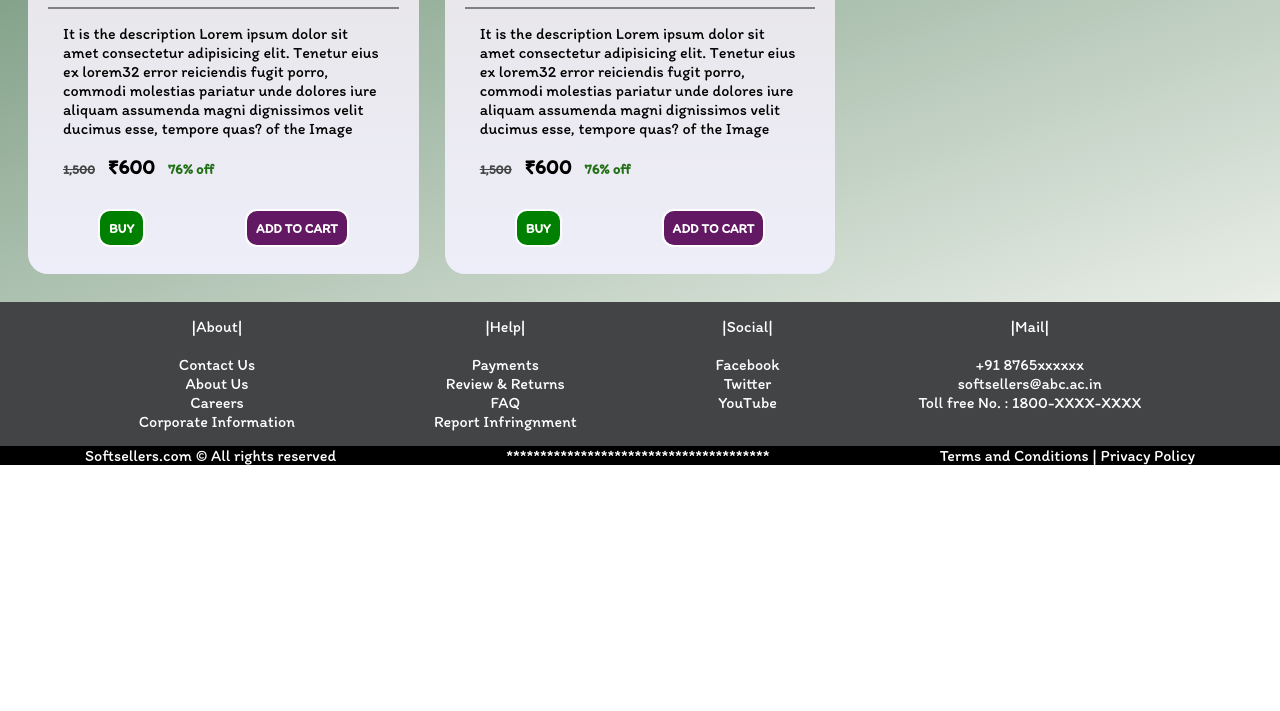
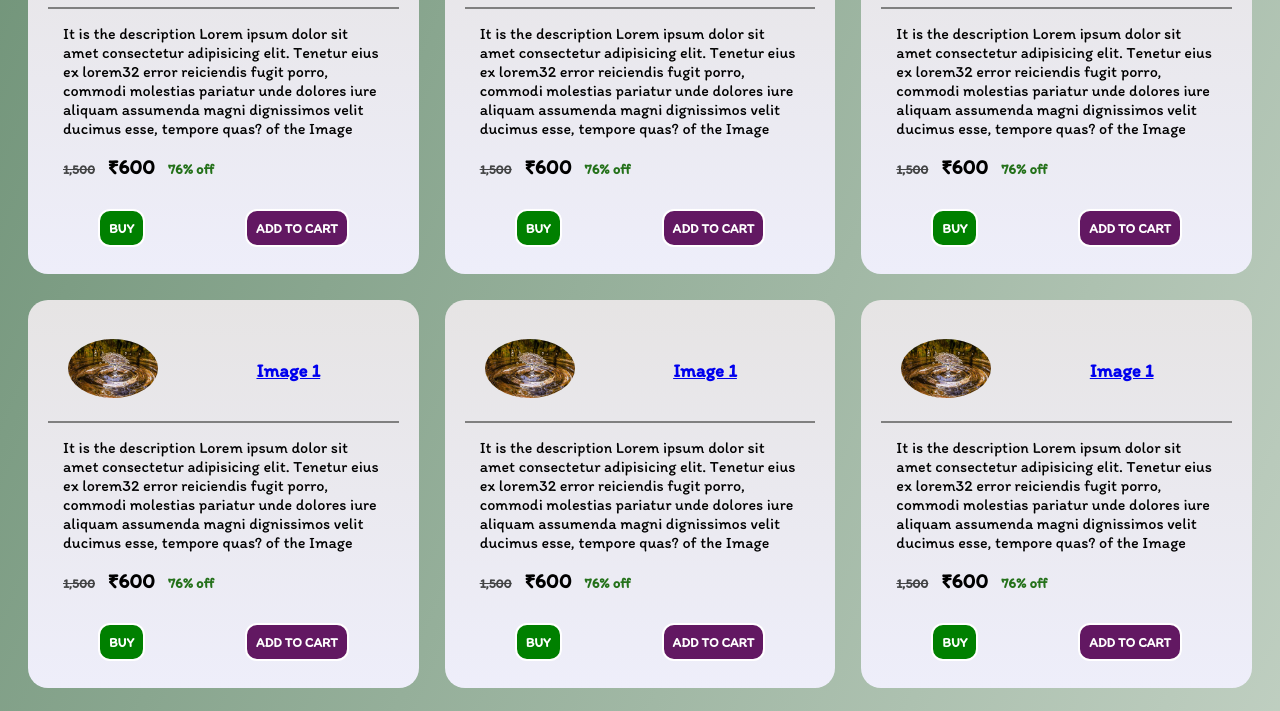
Before and after one commit to anil1108/SoftSellers.com-Frontend-, a plain HTML site: page homepage.html in a window 1280 px wide. Shown: the part 290-1001 px from the top of the page. Before the commit the page ends 800 px from the top, so only its background shows below. Drawn offline with Linux system fonts and the light colour scheme.

Commit message:
second commit

```diff
--- a/CSS/add_to_cart.css
+++ b/CSS/add_to_cart.css
@@ -3,8 +3,8 @@
     padding: 0;
     margin: 0;
     /* font-family: 'Hind Siliguri', sans-serif; */
-    font-family: 'Abel', sans-serif;
-    /* font-family:'Itim', cursive; */
+    /* font-family: 'Abel', sans-serif; */
+    font-family:'Itim', cursive;
 
 }
 
--- a/homepage.html
+++ b/homepage.html
@@ -14,7 +14,7 @@
     <link rel="icon" class="title_logo" href="/logo/logo1.png" type="x-icon/image">
 </head>
 
-<body>
+<body onload="">
     <nav class="navbar">
         <div class="img_container">
             <img src="/images/logo1.png" alt="not_set">
@@ -28,7 +28,7 @@
             <li class="item"><a href="/login.html">Login/Signup</a></li>
             <li class="item"><a href="becomeA_Seller.html">Become a Seller</a></li>
             <li class="item"><a href="">More</a></li>
-            <li class="item"><a href=""><i class="fa-solid fa-cart-arrow-down"></i>Cart</a></li>
+            <li class="item"><a href="add_to_cart.html"><i class="fa-solid fa-cart-arrow-down"></i>Cart</a></li>
         </ul>
     </nav>
 
@@ -59,7 +59,7 @@
         </div>
     </header>
 
-    <section class="contents grid_container">
+    <section class="contents grid_container" id="sect_cont">
 
         <!--  <div class="items">
             <div class="product_header">
@@ -87,7 +87,8 @@
                 <button type="button" id="to_cart"><a href="add_to_cart.html"> ADD TO CART</a></button>
             </div>
         </div> -->
-        <div class="items">
+
+        <!-- <div class="items" id="item_block">
             <a href="product.html">
                 <div class="product_header">
                     <div class="img_container">
@@ -108,7 +109,7 @@
                     dolorum vero non possimus!</p>
             </div>
             <div class="item_price">
-                <label for="price" id = "price">1,500</label>
+                <label for="price" id="price">1,500</label>
                 <label for="d_price" id="d_price"><span>&#x20B9</span>600</label>
                 <label for="profit" id="profit">76% off</label>
             </div>
@@ -116,8 +117,8 @@
                 <button id="to_buy">BUY</button>
                 <button id="to_cart">ADD TO CART</button>
             </div>
-        </div>
-        <div class="items">
+        </div> -->
+        <!-- <div class="items" id="item_block">
             <a href="product.html">
                 <div class="product_header">
                     <div class="img_container">
@@ -138,157 +139,7 @@
                     dolorum vero non possimus!</p>
             </div>
             <div class="item_price">
-                <label for="price" id = price>1,500</label>
-                <label for="d_price" id="d_price"><span>&#x20B9</span>600</label>
-                <label for="profit" id="profit">76% off</label>
-            </div>
-            <div id="btns">
-                <button id="to_buy">BUY</button>
-                <button id="to_cart">ADD TO CART</button>
-            </div>
-        </div>
-        <!-- <div class="items">
-            <a href="">
-                <div class="product_header">
-                    <div class="img_container">
-                        <img src="/images/logo1.png" id="product_img" alt="Image not found">
-                    </div>
-                    <div class="product_name">
-                        <h3 id="product_title">Image 1
-                    </div>
-                    </h3>
-                </div>
-            </a>
-            <div id="product_description">
-                <p>It is the description Lorem ipsum dolor sit amet consectetur adipisicing elit. Tenetur eius ex
-                    lorem32 error reiciendis fugit porro, commodi molestias pariatur unde dolores iure aliquam assumenda
-                    magni dignissimos velit ducimus esse, tempore quas? of the Image Lorem, ipsum dolor
-                    sit amet consectetur adipisicing elit. Eum voluptatum, dolor
-                    autem atque ullam saepe dolores rem odit consequuntur minus cumque eaque, cum, dolore animi quidem
-                    dolorum vero non possimus!</p>
-            </div>
-            <div class="item_price">
-                <label for="price" id = price>1,500</label>
-                <label for="d_price" id="d_price"><span>&#x20B9</span>600</label>
-                <label for="profit" id="profit">76% off</label>
-            </div>
-            <div id="btns">
-                <button id="to_buy">BUY</button>
-                <button id="to_cart">ADD TO CART</button>
-            </div>
-        </div>
-        <div class="items">
-            <a href="">
-                <div class="product_header">
-                    <div class="img_container">
-                        <img src="/images/logo1.png" id="product_img" alt="Image not found">
-                    </div>
-                    <div class="product_name">
-                        <h3 id="product_title">Image 1
-                    </div>
-                    </h3>
-                </div>
-            </a>
-            <div id="product_description">
-                <p>It is the description Lorem ipsum dolor sit amet consectetur adipisicing elit. Tenetur eius ex
-                    lorem32 error reiciendis fugit porro, commodi molestias pariatur unde dolores iure aliquam assumenda
-                    magni dignissimos velit ducimus esse, tempore quas? of the Image Lorem, ipsum dolor
-                    sit amet consectetur adipisicing elit. Eum voluptatum, dolor
-                    autem atque ullam saepe dolores rem odit consequuntur minus cumque eaque, cum, dolore animi quidem
-                    dolorum vero non possimus!</p>
-            </div>
-            <div class="item_price">
-                <label for="price" id = price>1,500</label>
-                <label for="d_price" id="d_price"><span>&#x20B9</span>600</label>
-                <label for="profit" id="profit">76% off</label>
-            </div>
-            <div id="btns">
-                <button id="to_buy">BUY</button>
-                <button id="to_cart">ADD TO CART</button>
-            </div>
-        </div>
-        <div class="items">
-            <a href="">
-                <div class="product_header">
-                    <div class="img_container">
-                        <img src="/images/logo1.png" id="product_img" alt="Image not found">
-                    </div>
-                    <div class="product_name">
-                        <h3 id="product_title">Image 1
-                    </div>
-                    </h3>
-                </div>
-            </a>
-            <div id="product_description">
-                <p>It is the description Lorem ipsum dolor sit amet consectetur adipisicing elit. Tenetur eius ex
-                    lorem32 error reiciendis fugit porro, commodi molestias pariatur unde dolores iure aliquam assumenda
-                    magni dignissimos velit ducimus esse, tempore quas? of the Image Lorem, ipsum dolor
-                    sit amet consectetur adipisicing elit. Eum voluptatum, dolor
-                    autem atque ullam saepe dolores rem odit consequuntur minus cumque eaque, cum, dolore animi quidem
-                    dolorum vero non possimus!</p>
-            </div>
-            <div class="item_price">
-                <label for="price" id = price>1,500</label>
-                <label for="d_price" id="d_price"><span>&#x20B9</span>600</label>
-                <label for="profit" id="profit">76% off</label>
-            </div>
-            <div id="btns">
-                <button id="to_buy">BUY</button>
-                <button id="to_cart">ADD TO CART</button>
-            </div>
-        </div>
-        <div class="items">
-            <a href="">
-                <div class="product_header">
-                    <div class="img_container">
-                        <img src="/images/logo1.png" id="product_img" alt="Image not found">
-                    </div>
-                    <div class="product_name">
-                        <h3 id="product_title">Image 1
-                    </div>
-                    </h3>
-                </div>
-            </a>
-            <div id="product_description">
-                <p>It is the description Lorem ipsum dolor sit amet consectetur adipisicing elit. Tenetur eius ex
-                    lorem32 error reiciendis fugit porro, commodi molestias pariatur unde dolores iure aliquam assumenda
-                    magni dignissimos velit ducimus esse, tempore quas? of the Image Lorem, ipsum dolor
-                    sit amet consectetur adipisicing elit. Eum voluptatum, dolor
-                    autem atque ullam saepe dolores rem odit consequuntur minus cumque eaque, cum, dolore animi quidem
-                    dolorum vero non possimus!</p>
-            </div>
-            <div class="item_price">
-                <label for="price" id = price>1,500</label>
-                <label for="d_price" id="d_price"><span>&#x20B9</span>600</label>
-                <label for="profit" id="profit">76% off</label>
-            </div>
-            <div id="btns">
-                <button id="to_buy">BUY</button>
-                <button id="to_cart">ADD TO CART</button>
-            </div>
-        </div>
-        <div class="items">
-            <a href="">
-                <div class="product_header">
-                    <div class="img_container">
-                        <img src="/images/logo1.png" id="product_img" alt="Image not found">
-                    </div>
-                    <div class="product_name">
-                        <h3 id="product_title">Image 1
-                    </div>
-                    </h3>
-                </div>
-            </a>
-            <div id="product_description">
-                <p>It is the description Lorem ipsum dolor sit amet consectetur adipisicing elit. Tenetur eius ex
-                    lorem32 error reiciendis fugit porro, commodi molestias pariatur unde dolores iure aliquam assumenda
-                    magni dignissimos velit ducimus esse, tempore quas? of the Image Lorem, ipsum dolor
-                    sit amet consectetur adipisicing elit. Eum voluptatum, dolor
-                    autem atque ullam saepe dolores rem odit consequuntur minus cumque eaque, cum, dolore animi quidem
-                    dolorum vero non possimus!</p>
-            </div>
-            <div class="item_price">
-                <label for="price" id = price>1,500</label>
+                <label for="price" id=price>1,500</label>
                 <label for="d_price" id="d_price"><span>&#x20B9</span>600</label>
                 <label for="profit" id="profit">76% off</label>
             </div>
@@ -297,6 +148,7 @@
                 <button id="to_cart">ADD TO CART</button>
             </div>
         </div> -->
+
 
 
     </section>
@@ -344,7 +196,7 @@
                 </ul>
             </div>
         </div>
-
+<a href="add_to_cart.html"></a>
         <div class="last_footer">
             <p>Softsellers.com &copy; All rights reserved</p>
             <p>***************************************</p>
@@ -352,5 +204,51 @@
         </div>
     </footer>
 </body>
+<script>
 
+    const abc = document.getElementById("sect_cont");
+    window.addEventListener("load",add_more_field);
+
+
+    function add_more_field(){
+        console.log("add");
+        for(var i = 1;i<=20;i++){
+            html='<div class="items" id="item_block">\
+                    <a href="product.html">\
+                    <div class="product_header">\
+                        <div class="img_container">\
+                        <img src="/images/2.jpg" id="product_img" alt="Image not found">\
+                        </div>\
+                    <div class="product_name">\
+                        <h3 id="product_title">Image 1\
+                    </div>\
+                    </h3>\
+                </div>\
+                    </a>\
+                    <div id="product_description">\
+                    <p>It is the description Lorem ipsum dolor sit amet consectetur adipisicing elit. Tenetur eius ex\
+                    lorem32 error reiciendis fugit porro, commodi molestias pariatur unde dolores iure aliquam assumenda\
+                    magni dignissimos velit ducimus esse, tempore quas? of the Image Lorem, ipsum dolor\
+                    sit amet consectetur adipisicing elit. Eum voluptatum, dolor\
+                    autem atque ullam saepe dolores rem odit consequuntur minus cumque eaque, cum, dolore animi quidem\
+                    dolorum vero non possimus!</p>\
+                </div>\
+                <div class="item_price">\
+                    <label for="price" id = "price">1,500</label>\
+                    <label for="d_price" id="d_price"><span>&#x20B9</span>600</label>\
+                    <label for="profit" id="profit">76% off</label>\
+                </div>\
+                <div id="btns">\
+                    <button id="to_buy">BUY</button>\
+                    <button id="to_cart"><a href="add_to_cart.html">ADD TO CART</a></button>\
+                </div>\
+                </div>'
+
+                var form=document.getElementById('sect_cont')
+                form.innerHTML+=html;
+            }
+
+
+    }
+</script>
 </html>
```
Also changed, not shown: login.html (+1 -1 lines), product.html (+1 -1 lines), script.txt (added).
